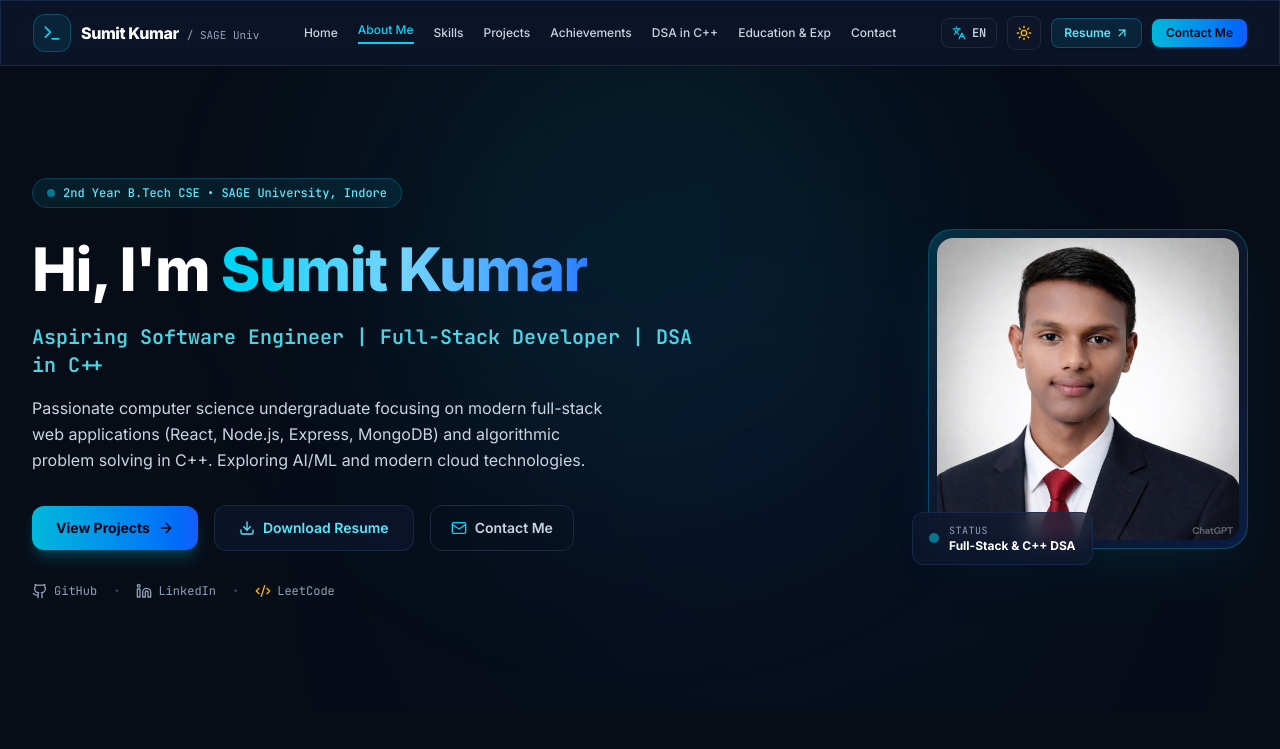
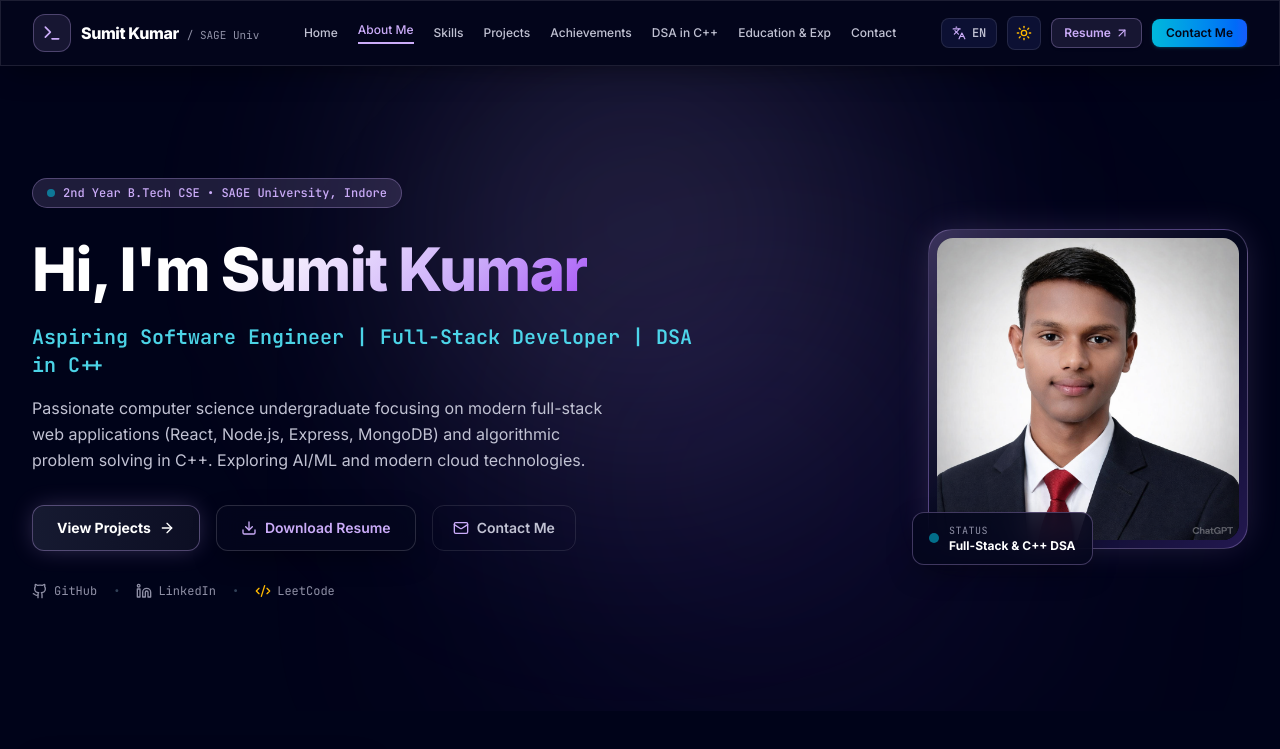
Before and after one commit to sumitknic2006-wq/Portfolio, a React (Vite) app in the folder frontend/: page / in a window 1280 px wide. Shown: the top 749 px of the page. Built offline with nearby package versions, Linux system fonts and the light colour scheme.

Commit message:
feat(theme): implement Aceternity-style Minimal Portfolio dark theme with space midnight background, grid pattern, and magic purple highlights matching reference photo

```diff
--- a/frontend/src/styles/globals.css
+++ b/frontend/src/styles/globals.css
@@ -22,19 +22,20 @@
     color-scheme: dark;
   }
 
-  /* Dark mode default */
+  /* Dark mode matching Aceternity / Minimal Portfolio reference photo */
   html.dark, :root {
-    --bg-page: #070d17;
-    --bg-surface: #0b1324;
-    --bg-card: #0d182e;
-    --bg-card-hover: #13223f;
-    --border-subtle: #1e2e4f;
-    --border-accent: #06b6d4;
-    --text-primary: #f8fafc;
-    --text-secondary: #94a3b8;
-    --text-muted: #64748b;
-    --glow-cyan: rgba(6, 182, 212, 0.15);
-    --glow-blue: rgba(59, 130, 246, 0.15);
+    --bg-page: #000319;
+    --bg-surface: #04071d;
+    --bg-card: #04071d;
+    --bg-card-hover: #0c1033;
+    --border-subtle: rgba(255, 255, 255, 0.1);
+    --border-accent: #cbacf9;
+    --text-primary: #ffffff;
+    --text-secondary: #c1c2d3;
+    --text-muted: #8f90a6;
+    --glow-cyan: rgba(203, 172, 249, 0.2);
+    --glow-blue: rgba(139, 92, 246, 0.2);
+    color-scheme: dark;
   }
 
   /* Functional Light mode matching reference photo (Indigo/Violet Modern Minimalist) */
@@ -62,6 +63,16 @@
     transition: background-color 0.25s ease, color 0.25s ease;
   }
 
+  /* Aceternity signature subtle background grid for Dark Mode */
+  html.dark body, body {
+    background-color: #000319;
+    background-image:
+      linear-gradient(to right, rgba(255, 255, 255, 0.035) 1px, transparent 1px),
+      linear-gradient(to bottom, rgba(255, 255, 255, 0.035) 1px, transparent 1px);
+    background-size: 50px 50px;
+    color: #ffffff;
+  }
+
   /* Light mode ambient background gradient */
   html.light body {
     background-color: #f8f7ff;
@@ -73,7 +84,7 @@
   }
 
   :focus-visible {
-    outline: 2px solid #06b6d4;
+    outline: 2px solid #cbacf9;
     outline-offset: 3px;
   }
 
@@ -93,11 +104,11 @@
   }
 }
 
-/* Day09 signature accent bar */
+/* Day09 signature accent bar - Aceternity purple gradient in dark mode */
 .heading-line {
   height: 5px;
   width: 60px;
-  background: linear-gradient(90deg, #06b6d4, #3b82f6);
+  background: linear-gradient(90deg, #cbacf9, #8b5cf6);
   border-radius: 9999px;
   margin-top: 10px;
   margin-bottom: 20px;
@@ -107,12 +118,13 @@
   background: linear-gradient(90deg, #6366f1, #a855f7);
 }
 
-/* Glassmorphic panel matching reference aesthetic */
+/* Glassmorphic panel matching Aceternity dark cards */
 .glass-panel {
-  background: rgba(13, 24, 46, 0.7);
-  backdrop-filter: blur(12px);
-  -webkit-backdrop-filter: blur(12px);
-  border: 1px solid rgba(30, 46, 79, 0.75);
+  background: rgba(4, 7, 29, 0.85);
+  backdrop-filter: blur(16px);
+  -webkit-backdrop-filter: blur(16px);
+  border: 1px solid rgba(255, 255, 255, 0.1);
+  box-shadow: 0 10px 30px -10px rgba(0, 0, 0, 0.5);
 }
 
 /* Crisp, premium white cards in light mode matching reference photo */
@@ -130,8 +142,8 @@
 }
 
 .glow-card:hover {
-  border-color: rgba(6, 182, 212, 0.5);
-  box-shadow: 0 0 25px -4px rgba(6, 182, 212, 0.18);
+  border-color: rgba(203, 172, 249, 0.45);
+  box-shadow: 0 0 25px -4px rgba(203, 172, 249, 0.25);
   transform: translateY(-3px);
 }
 
@@ -139,6 +151,283 @@
   border-color: #818cf8;
   box-shadow: 0 20px 35px -5px rgba(99, 102, 241, 0.14), 0 8px 16px -2px rgba(99, 102, 241, 0.06);
   transform: translateY(-3px);
+}
+
+/* ==========================================================================
+   Dark Mode Design System (Scoped strictly to html.dark)
+   Matches the uploaded reference image ("Minimal Portfolio"):
+   - Deepest space midnight background (#000319)
+   - Subtle geometric grid overlay
+   - Sleek glass cards (#04071d) with crisp borders (rgba(255, 255, 255, 0.1))
+   - Magic Purple / Lavender highlights (#cbacf9)
+   - Refined slate-purple body text (#c1c2d3)
+   ========================================================================== */
+
+/* 1. Dark Typography */
+html.dark h1,
+html.dark h2,
+html.dark h3,
+html.dark h4,
+html.dark .text-white {
+  color: #ffffff !important;
+}
+
+html.dark .text-slate-200 {
+  color: #e4ecff !important;
+}
+
+html.dark .text-slate-300 {
+  color: #c1c2d3 !important;
+}
+
+html.dark .text-slate-400 {
+  color: #8f90a6 !important;
+}
+
+html.dark .text-slate-500 {
+  color: #63657b !important;
+}
+
+/* 2. Dark Brand Accents: Magic Purple (#cbacf9) */
+html.dark .text-cyan-400,
+html.dark .text-cyan-300,
+html.dark .text-cyan-500,
+html.dark .text-blue-400,
+html.dark .text-blue-300 {
+  color: #cbacf9 !important;
+}
+
+html.dark .bg-cyan-500\/10,
+html.dark .bg-blue-500\/10,
+html.dark .bg-blue-600\/10 {
+  background-color: rgba(203, 172, 249, 0.1) !important;
+  color: #cbacf9 !important;
+  border-color: rgba(203, 172, 249, 0.25) !important;
+}
+
+html.dark .border-cyan-500\/40,
+html.dark .border-cyan-500\/30,
+html.dark .border-cyan-500\/25,
+html.dark .border-cyan-500\/20,
+html.dark .border-blue-500\/30,
+html.dark .border-blue-500\/20 {
+  border-color: rgba(203, 172, 249, 0.3) !important;
+}
+
+html.dark .bg-cyan-950\/60,
+html.dark .bg-cyan-950\/80 {
+  background-color: #10132e !important;
+  color: #cbacf9 !important;
+  border-color: rgba(203, 172, 249, 0.25) !important;
+}
+
+/* 3. Dark Card & Inner Surfaces */
+html.dark .bg-slate-950,
+html.dark .bg-slate-950\/60,
+html.dark .bg-slate-950\/70,
+html.dark .bg-slate-950\/80,
+html.dark .bg-slate-950\/85 {
+  background-color: rgba(0, 3, 25, 0.9) !important;
+}
+
+html.dark .bg-slate-900,
+html.dark .bg-slate-900\/60,
+html.dark .bg-slate-900\/70,
+html.dark .bg-slate-900\/80,
+html.dark .bg-slate-900\/90 {
+  background-color: #0c1033 !important;
+  border-color: rgba(255, 255, 255, 0.08) !important;
+}
+
+html.dark .border-slate-800,
+html.dark .border-slate-800\/80,
+html.dark .border-slate-800\/70,
+html.dark .border-slate-800\/60,
+html.dark .border-slate-900 {
+  border-color: rgba(255, 255, 255, 0.1) !important;
+}
+
+/* 4. Dark Navbar */
+html.dark header.glass-panel {
+  background: rgba(4, 7, 29, 0.85) !important;
+  backdrop-filter: blur(16px) !important;
+  -webkit-backdrop-filter: blur(16px) !important;
+  border-bottom: 1px solid rgba(255, 255, 255, 0.1) !important;
+}
+
+html.dark header nav a {
+  color: #c1c2d3 !important;
+}
+
+html.dark header nav a:hover {
+  color: #cbacf9 !important;
+}
+
+html.dark header nav a.border-cyan-400 {
+  color: #cbacf9 !important;
+  border-bottom-color: #cbacf9 !important;
+}
+
+/* 5. Dark Hero Section (Matches "Transforming Concepts into Seamless User Experiences") */
+html.dark #hero .bg-cyan-500\/10 {
+  background-color: rgba(203, 172, 249, 0.15) !important;
+}
+
+html.dark #hero .bg-blue-600\/10 {
+  background-color: rgba(139, 92, 246, 0.15) !important;
+}
+
+html.dark #hero h1 span.bg-clip-text {
+  background: linear-gradient(135deg, #ffffff 10%, #cbacf9 65%, #a855f7 100%) !important;
+  -webkit-background-clip: text !important;
+  -webkit-text-fill-color: transparent !important;
+}
+
+/* Aceternity Magic Button */
+html.dark #hero a.bg-gradient-to-r {
+  background: linear-gradient(90deg, #161a31 0%, #0c0e23 100%) !important;
+  border: 1px solid rgba(203, 172, 249, 0.35) !important;
+  color: #ffffff !important;
+  box-shadow: 0 0 25px -4px rgba(203, 172, 249, 0.3) !important;
+}
+
+html.dark #hero a.bg-gradient-to-r:hover {
+  background: linear-gradient(90deg, #1e2242 0%, #10132e 100%) !important;
+  border-color: rgba(203, 172, 249, 0.6) !important;
+  box-shadow: 0 0 35px -2px rgba(203, 172, 249, 0.5) !important;
+}
+
+html.dark #hero a.glass-panel {
+  background: rgba(4, 7, 29, 0.8) !important;
+  border: 1px solid rgba(255, 255, 255, 0.15) !important;
+  color: #cbacf9 !important;
+}
+
+html.dark #hero a.glass-panel:hover {
+  border-color: #cbacf9 !important;
+  color: #ffffff !important;
+}
+
+html.dark #hero .bg-gradient-to-br {
+  background: linear-gradient(135deg, rgba(203, 172, 249, 0.25) 0%, rgba(4, 7, 29, 0.9) 50%, rgba(139, 92, 246, 0.25) 100%) !important;
+  border-color: rgba(203, 172, 249, 0.3) !important;
+  box-shadow: 0 0 35px -5px rgba(203, 172, 249, 0.2) !important;
+}
+
+/* 6. Dark Sidebar */
+html.dark aside .w-28,
+html.dark aside .w-32 {
+  background: #04071d !important;
+  border: 2px solid rgba(203, 172, 249, 0.4) !important;
+  box-shadow: 0 0 25px -4px rgba(203, 172, 249, 0.25) !important;
+}
+
+html.dark aside .bg-slate-900\/60 {
+  background-color: #0c1033 !important;
+  border: 1px solid rgba(255, 255, 255, 0.08) !important;
+}
+
+html.dark aside a.text-slate-200 {
+  color: #c1c2d3 !important;
+}
+
+html.dark aside a.text-slate-200:hover {
+  color: #cbacf9 !important;
+}
+
+/* 7. Dark Timeline (Education & Experience) */
+html.dark #education .border-cyan-500\/40 {
+  border-color: rgba(203, 172, 249, 0.3) !important;
+}
+
+html.dark #education .w-4.h-4.rounded-full {
+  background-color: #cbacf9 !important;
+  border-color: #000319 !important;
+  box-shadow: 0 0 14px rgba(203, 172, 249, 0.6) !important;
+}
+
+/* 8. Dark Forms & Inputs */
+html.dark input,
+html.dark textarea,
+html.dark select {
+  background-color: #0c1033 !important;
+  border: 1px solid rgba(255, 255, 255, 0.12) !important;
+  color: #ffffff !important;
+}
+
+html.dark input:focus,
+html.dark textarea:focus,
+html.dark select:focus {
+  border-color: #cbacf9 !important;
+  box-shadow: 0 0 0 3px rgba(203, 172, 249, 0.2) !important;
+}
+
+html.dark input::placeholder,
+html.dark textarea::placeholder {
+  color: #63657b !important;
+}
+
+html.dark form button[type="submit"] {
+  background: linear-gradient(90deg, #161a31 0%, #0c0e23 100%) !important;
+  border: 1px solid rgba(203, 172, 249, 0.4) !important;
+  color: #ffffff !important;
+  box-shadow: 0 0 20px -3px rgba(203, 172, 249, 0.3) !important;
+}
+
+/* 9. Dark Social and Toggle Buttons */
+html.dark .social-link-btn {
+  background-color: #0c1033 !important;
+  border: 1px solid rgba(255, 255, 255, 0.1) !important;
+  color: #c1c2d3 !important;
+}
+
+html.dark .social-link-btn:hover {
+  background-color: #151a4a !important;
+  border-color: rgba(203, 172, 249, 0.5) !important;
+  color: #cbacf9 !important;
+  box-shadow: 0 0 15px -3px rgba(203, 172, 249, 0.3) !important;
+}
+
+html.dark .theme-toggle-btn,
+html.dark .language-toggle-btn {
+  background-color: #0c1033 !important;
+  border: 1px solid rgba(255, 255, 255, 0.1) !important;
+  color: #c1c2d3 !important;
+}
+
+html.dark .theme-toggle-btn:hover,
+html.dark .language-toggle-btn:hover {
+  border-color: rgba(203, 172, 249, 0.4) !important;
+  color: #cbacf9 !important;
+}
+
+/* 10. Dark Code Blocks */
+html.dark pre,
+html.dark code {
+  background-color: #04071d !important;
+  color: #e4ecff !important;
+}
+
+/* 11. Dark Footer */
+html.dark footer {
+  background-color: #000319 !important;
+  border-top: 1px solid rgba(255, 255, 255, 0.1) !important;
+  color: #8f90a6 !important;
+}
+
+html.dark footer .border-b {
+  border-bottom-color: rgba(255, 255, 255, 0.1) !important;
+}
+
+html.dark footer a:hover {
+  color: #cbacf9 !important;
+}
+
+/* 12. Floating Action Button */
+html.dark button.bg-cyan-500 {
+  background: linear-gradient(135deg, #a855f7 0%, #6366f1 100%) !important;
+  color: #ffffff !important;
+  box-shadow: 0 0 20px -3px rgba(168, 85, 247, 0.4) !important;
 }
 
 /* ==========================================================================
```
